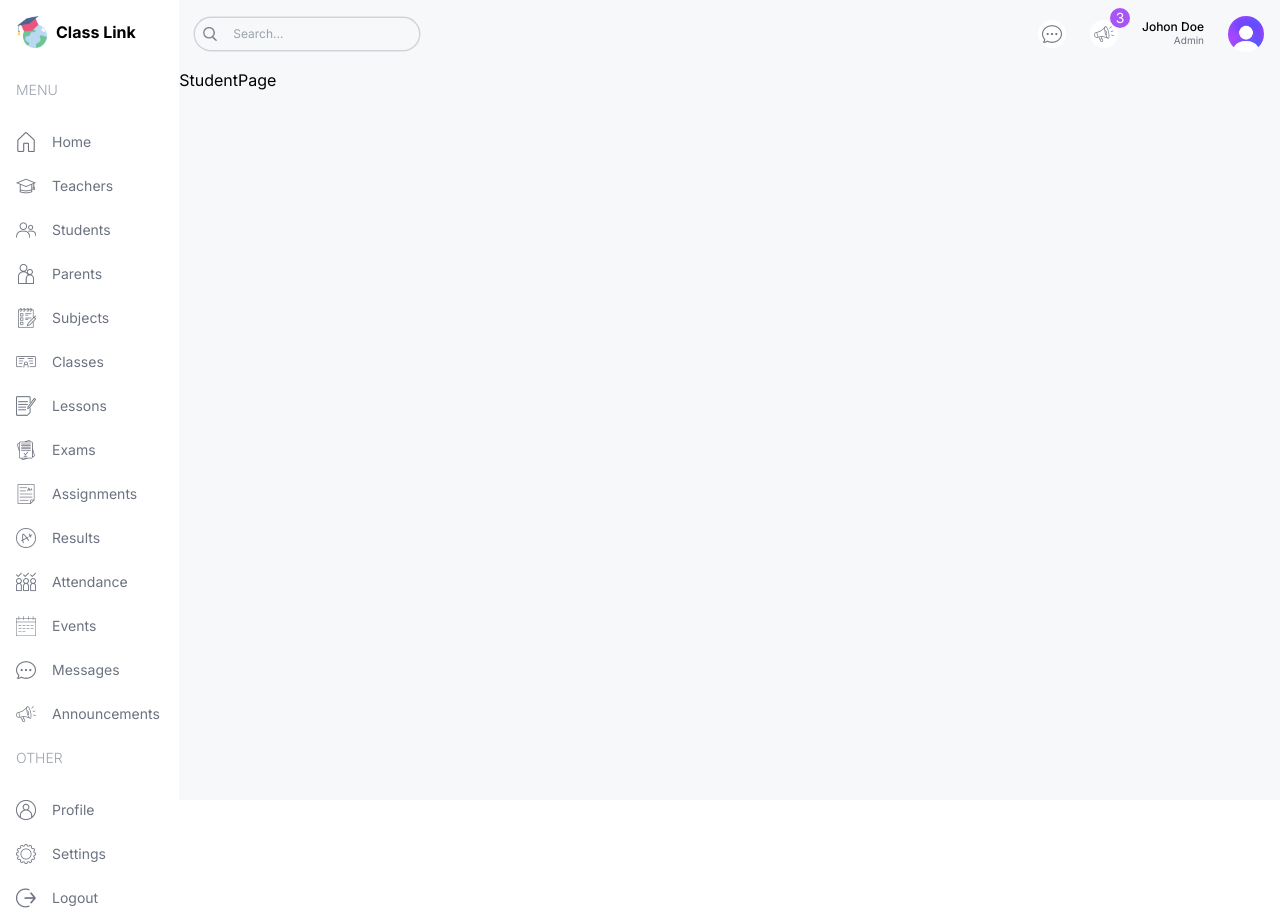
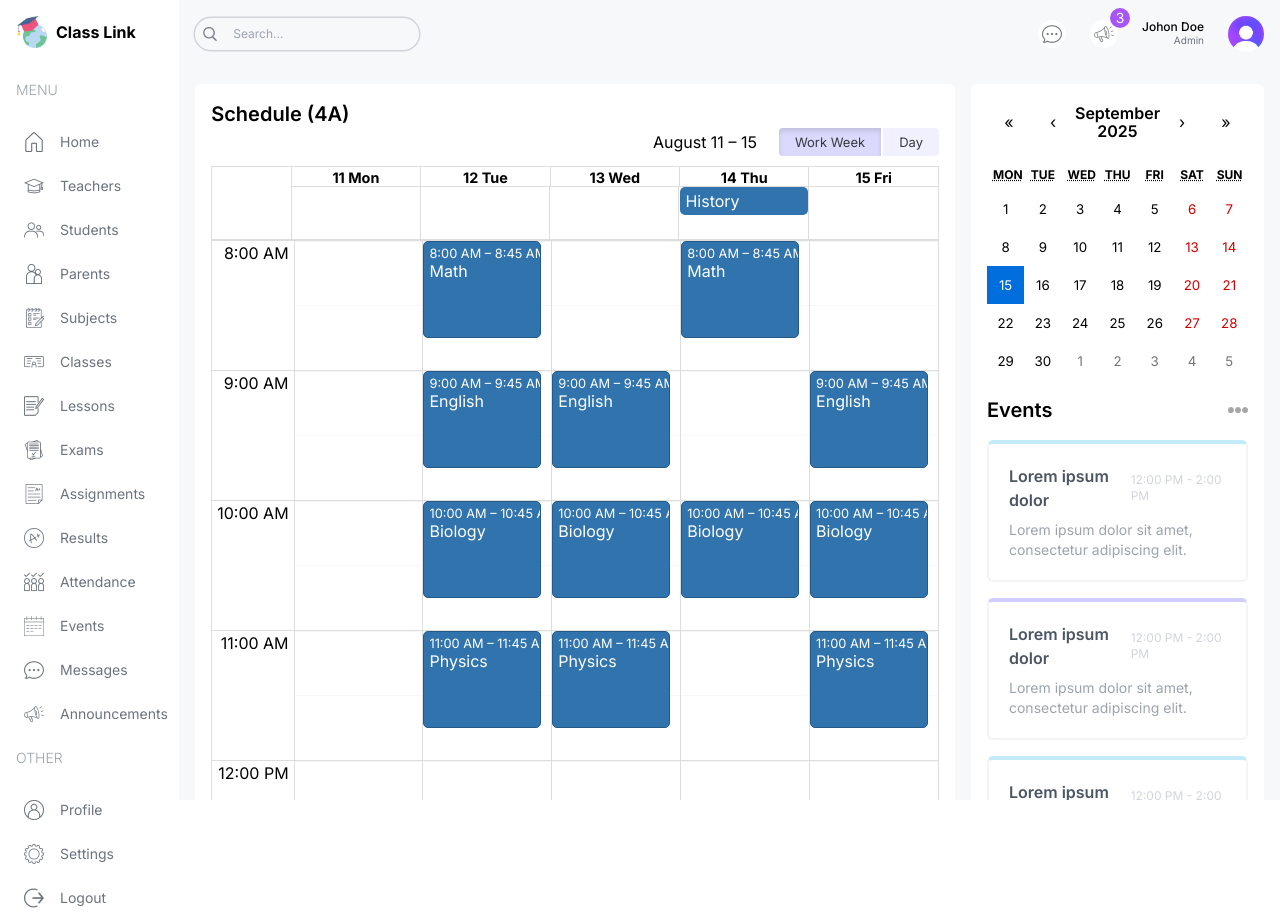
Before and after one commit to AimableUK/Class-Link, a Next.js app: page /student in a window 1280 px wide. Built offline with nearby package versions, Linux system fonts and the light colour scheme.

Commit message:
Working with the students page UI

```diff
--- a/package.json
+++ b/package.json
@@ -9,8 +9,12 @@
     "lint": "next lint"
   },
   "dependencies": {
+    "@types/react-big-calendar": "^1.16.3",
+    "moment": "^2.30.1",
     "next": "14.2.5",
     "react": "^18",
+    "react-big-calendar": "^1.19.4",
+    "react-calendar": "^6.0.0",
     "react-dom": "^18",
     "recharts": "^3.2.0"
   },
--- a/src/app/(dashboard)/student/page.tsx
+++ b/src/app/(dashboard)/student/page.tsx
@@ -1,9 +1,26 @@
-import React from 'react'
+import Anouncements from "@/components/Anouncements";
+import BigCalendar from "@/components/BigCalendar";
+import EventCalendar from "@/components/EventCalendar";
+import React from "react";
 
 const StudentPage = () => {
   return (
-    <div>StudentPage</div>
-  )
-}
+    <div className="flex p-4 gap-4 flex-col xl:flex-row">
+      {/* left */}
+      <div className="w-full xl:2/3">
+        <div className="h-full bg-white p-4 rounded-md">
+          <h1 className="text-xl font-semibold">Schedule (4A)</h1>
+          <BigCalendar />
+        </div>
+      </div>
 
-export default StudentPage
+      {/* right */}
+      <div className="w-full xl:w-1/3 flex flex-col gap-8">
+        <EventCalendar />
+        <Anouncements />
+      </div>
+    </div>
+  );
+};
+
+export default StudentPage;
--- a/src/app/globals.css
+++ b/src/app/globals.css
@@ -1,3 +1,42 @@
 @tailwind base;
 @tailwind components;
 @tailwind utilities;
+
+.react-calendar {
+    width: 100% !important;
+    border: none !important;
+    font-family: 'inter', sans-serif !important;
+}
+
+.react-calendar__navigation__label__labelText{
+    font-weight: 600;
+}
+
+.react-calendar__title--active {
+    background-color: #C3EBFA !important;
+    color: #000 !important;
+}
+
+.rbc-btn-group:first-child {
+    display: none !important;
+}
+
+.rbc-toolbar-label {
+    text-align: right !important;
+    padding: 0px 20px !important;
+}
+
+.rbc-btn-group:last-child {
+    font-size: 13px !important;
+}
+
+.rbc-btn-group:last-child button {
+    border: none !important;
+    background-color: #f1f0ff !important;
+    margin-left: 2px !important;
+}
+
+.rbc-btn-group button.rbc-active {
+    background-color: #dbdafe !important;
+    box-shadow: none;
+}
--- /dev/null
+++ b/src/components/Anouncements.tsx
@@ -0,0 +1,49 @@
+import React from "react";
+
+const Anouncements = () => {
+  return (
+    <div className="bg-white p-4 rounded-md">
+      <div className="flex items-center justify-between">
+        <h1 className="text-xl font-semibold">Anouncements</h1>
+        <span className="text-sm text-gray-400">View All</span>
+      </div>
+      <div className="flex flex-col gap-4 mt-4">
+        <div className="bg-classSkyLight rounded-md p-4">
+          <div className="flex items-center justify-between">
+            <h2 className="font-medium">Lorem ipsum dolor sit amet.</h2>
+            <span className="text-xs text-gray-400 bg-white rounded-md px-1 py-1">
+              2025-01-01
+            </span>
+          </div>
+          <p className="text-sm text-gray-400 mt-1">
+            Lorem ipsum dolor sit amet consectetur adipisicing elit.
+          </p>
+        </div>
+        <div className="bg-classSkyPurpleLight rounded-md p-4">
+          <div className="flex items-center justify-between">
+            <h2 className="font-medium">Lorem ipsum dolor sit amet.</h2>
+            <span className="text-xs text-gray-400 bg-white rounded-md px-1 py-1">
+              2025-01-01
+            </span>
+          </div>
+          <p className="text-sm text-gray-400 mt-1">
+            Lorem ipsum dolor sit amet consectetur adipisicing elit.
+          </p>
+        </div>
+        <div className="bg-classSkyYellowLight rounded-md p-4">
+          <div className="flex items-center justify-between">
+            <h2 className="font-medium">Lorem ipsum dolor sit amet.</h2>
+            <span className="text-xs text-gray-400 bg-white rounded-md px-1 py-1">
+              2025-01-01
+            </span>
+          </div>
+          <p className="text-sm text-gray-400 mt-1">
+            Lorem ipsum dolor sit amet consectetur adipisicing elit. Ut
+          </p>
+        </div>
+      </div>
+    </div>
+  );
+};
+
+export default Anouncements;
--- /dev/null
+++ b/src/components/BigCalendar.tsx
@@ -0,0 +1,35 @@
+"use client";
+
+import { Calendar, momentLocalizer, View, Views } from "react-big-calendar";
+import moment from "moment";
+import { calendarEvents } from "@/lib/data";
+import "react-big-calendar/lib/css/react-big-calendar.css";
+import { useState } from "react";
+
+const localizer = momentLocalizer(moment);
+
+const BigCalendar = () => {
+  const [view, setView] = useState<View>(Views.WORK_WEEK);
+
+  const handleOnChangeView = (selectedView: View) => {
+    setView(selectedView);
+  };
+
+  return (
+    <Calendar
+      localizer={localizer}
+      events={calendarEvents}
+      startAccessor="start"
+      endAccessor="end"
+      views={["work_week", "day"]}
+      view={view}
+      style={{ height: "98%" }}
+      onView={handleOnChangeView}
+      min={new Date(2025, 1, 0, 8, 0, 0)}
+      max={new Date(2025, 1, 0, 17, 0, 0)}
+      defaultDate={calendarEvents[0].start}
+    />
+  );
+};
+
+export default BigCalendar;
--- /dev/null
+++ b/src/components/EventCalendar.tsx
@@ -0,0 +1,62 @@
+"use client";
+
+import Image from "next/image";
+import { useState } from "react";
+import Calendar from "react-calendar";
+import "react-calendar/dist/Calendar.css";
+import Anouncements from "./Anouncements";
+
+// temporary
+const events = [
+  {
+    id: 1,
+    title: "Lorem ipsum dolor",
+    time: "12:00 PM - 2:00 PM",
+    description: "Lorem ipsum dolor sit amet, consectetur adipiscing elit.",
+  },
+  {
+    id: 2,
+    title: "Lorem ipsum dolor",
+    time: "12:00 PM - 2:00 PM",
+    description: "Lorem ipsum dolor sit amet, consectetur adipiscing elit.",
+  },
+  {
+    id: 3,
+    title: "Lorem ipsum dolor",
+    time: "12:00 PM - 2:00 PM",
+    description: "Lorem ipsum dolor sit amet, consectetur adipiscing elit.",
+  },
+];
+
+type ValuePiece = Date | null;
+
+type Value = ValuePiece | [ValuePiece, ValuePiece];
+
+const EventCalendar = () => {
+  const [value, onChange] = useState<Value>(new Date());
+  return (
+    <div className="bg-white p-4 rounded-md">
+      <Calendar onChange={onChange} value={value} />
+      <div className="flex items-center justify-between">
+        <h1 className="text-xl font-semibold my-4">Events</h1>
+        <Image src="/moreDark.png" alt="more icon" width={20} height={20} />
+      </div>
+      <div className="flex flex-col gap-4">
+        {events.map((event) => (
+          <div
+            className="p-5 rounded-md border-2 border-gray-100 border-t-4 odd:border-t-classSky even:border-t-classSkyPurple"
+            key={event.id}
+          >
+            <div className="flex items-center justify-between">
+              <h1 className="font-semibold text-gray-600">{event.title}</h1>
+              <span className="text-gray-300 text-xs">{event.time}</span>
+            </div>
+            <p className="mt-2 text-gray-400 text-sm">{event.description}</p>
+          </div>
+        ))}
+      </div>
+    </div>
+  );
+};
+
+export default EventCalendar;
--- /dev/null
+++ b/src/components/FinanceChart.tsx
@@ -0,0 +1,111 @@
+"use client";
+
+import Image from "next/image";
+import {
+  LineChart,
+  Line,
+  XAxis,
+  YAxis,
+  CartesianGrid,
+  Tooltip,
+  Legend,
+  ResponsiveContainer,
+} from "recharts";
+
+const data = [
+  {
+    name: "Jan",
+    income: 4000,
+    expense: 2400,
+  },
+  {
+    name: "Feb",
+    income: 3000,
+    expense: 1398,
+  },
+  {
+    name: "Jul",
+    income: 2000,
+    expense: 9800,
+  },
+  {
+    name: "AUg",
+    income: 2780,
+    expense: 3908,
+  },
+  {
+    name: "Sep",
+    income: 1890,
+    expense: 4800,
+  },
+  {
+    name: "Oct",
+    income: 2390,
+    expense: 3800,
+  },
+  {
+    name: "Nov",
+    income: 3490,
+    expense: 4300,
+  },
+  {
+    name: "Dec",
+    income: 3490,
+    expense: 4300,
+  },
+];
+
+const FinanceChart = () => {
+  return (
+    <div className="bg-white rounded-xl w-full h-full p-4">
+      {/* TITLE */}
+      <div className="flex justify-between items-center">
+        <h1 className="text-lg font-semibold">Finance</h1>
+        <Image src="/moreDark.png" alt="" width={20} height={20} />
+      </div>
+      <ResponsiveContainer width="100%" height="90%">
+        <LineChart
+          width={500}
+          height={300}
+          data={data}
+          margin={{
+            top: 5,
+            right: 30,
+            left: 20,
+            bottom: 5,
+          }}
+        >
+          <CartesianGrid strokeDasharray="3 3" stroke="#ddd" />
+          <XAxis
+            dataKey="name"
+            axisLine={false}
+            tick={{ fill: "#d1d5db" }}
+            tickLine={false}
+            tickMargin={20}
+          />
+          <YAxis axisLine={false} tick={{ fill: "#d1d5db" }} tickLine={false} />
+          <Tooltip />
+          <Legend
+            align="center"
+            verticalAlign="top"
+            wrapperStyle={{ paddingTop: "10px", paddingBottom: "30px" }}
+          />
+          <Line
+            type="monotone"
+            dataKey="income"
+            stroke="#C3EBFA"
+            strokeWidth={5}
+          />
+          <Line
+            type="monotone"
+            dataKey="expense"
+            stroke="#CFCEFF"
+            strokeWidth={5}
+          />
+        </LineChart>
+      </ResponsiveContainer>
+    </div>
+  );
+};
+
+export default FinanceChart;
--- a/src/components/Menu.tsx
+++ b/src/components/Menu.tsx
@@ -113,6 +113,7 @@
   },
 ];
 
+import { role } from "@/lib/data";
 import Image from "next/image";
 import Link from "next/link";
 import React from "react";
@@ -125,11 +126,13 @@
           <span className="hidden lg:block text-gray-400 font-light my-4">
             {i.title}
           </span>
-          {i.items.map((item) => (
+          {i.items.map((item) => {
+            if (item.visible.includes(role)) {
+              return (
                 <Link
                   href={item.href}
                   key={item.label}
-              className="flex items-center justify-center lg:justify-start gap-4 text-gray-500 py-2"
+                  className="flex items-center justify-center lg:justify-start gap-4 text-gray-500 py-2 md:px-2 rounded-md hover:bg-classSkyLight"
                 >
                   <Image
                     src={item.icon}
@@ -139,7 +142,9 @@
                   />
                   <span className="hidden lg:block">{item.label}</span>
                 </Link>
-          ))}
+              );
+            }
+          })}
         </div>
       ))}
     </div>
--- a/src/lib/data.ts
+++ b/src/lib/data.ts
@@ -921,143 +921,143 @@
   {
     title: "Math",
     allDay: false,
-    start: new Date(2024, 7, 12, 8, 0),
-    end: new Date(2024, 7, 12, 8, 45),
+    start: new Date(2025, 7, 12, 8, 0),
+    end: new Date(2025, 7, 12, 8, 45),
   },
   {
     title: "English",
     allDay: false,
-    start: new Date(2024, 7, 12, 9, 0),
-    end: new Date(2024, 7, 12, 9, 45),
+    start: new Date(2025, 7, 12, 9, 0),
+    end: new Date(2025, 7, 12, 9, 45),
   },
   {
     title: "Biology",
     allDay: false,
-    start: new Date(2024, 7, 12, 10, 0),
-    end: new Date(2024, 7, 12, 10, 45),
+    start: new Date(2025, 7, 12, 10, 0),
+    end: new Date(2025, 7, 12, 10, 45),
   },
   {
     title: "Physics",
     allDay: false,
-    start: new Date(2024, 7, 12, 11, 0),
-    end: new Date(2024, 7, 12, 11, 45),
+    start: new Date(2025, 7, 12, 11, 0),
+    end: new Date(2025, 7, 12, 11, 45),
   },
   {
     title: "Chemistry",
     allDay: false,
-    start: new Date(2024, 7, 12, 13, 0),
-    end: new Date(2024, 7, 12, 13, 45),
+    start: new Date(2025, 7, 12, 13, 0),
+    end: new Date(2025, 7, 12, 13, 45),
   },
   {
     title: "History",
     allDay: false,
-    start: new Date(2024, 7, 12, 14, 0),
-    end: new Date(2024, 7, 12, 14, 45),
+    start: new Date(2025, 7, 12, 14, 0),
+    end: new Date(2025, 7, 12, 14, 45),
   },
   {
     title: "English",
     allDay: false,
-    start: new Date(2024, 7, 13, 9, 0),
-    end: new Date(2024, 7, 13, 9, 45),
+    start: new Date(2025, 7, 13, 9, 0),
+    end: new Date(2025, 7, 13, 9, 45),
   },
   {
     title: "Biology",
     allDay: false,
-    start: new Date(2024, 7, 13, 10, 0),
-    end: new Date(2024, 7, 13, 10, 45),
+    start: new Date(2025, 7, 13, 10, 0),
+    end: new Date(2025, 7, 13, 10, 45),
   },
   {
     title: "Physics",
     allDay: false,
-    start: new Date(2024, 7, 13, 11, 0),
-    end: new Date(2024, 7, 13, 11, 45),
+    start: new Date(2025, 7, 13, 11, 0),
+    end: new Date(2025, 7, 13, 11, 45),
   },
 
   {
     title: "History",
     allDay: false,
-    start: new Date(2024, 7, 13, 14, 0),
-    end: new Date(2024, 7, 13, 14, 45),
+    start: new Date(2025, 7, 13, 14, 0),
+    end: new Date(2025, 7, 13, 14, 45),
   },
   {
     title: "Math",
     allDay: false,
-    start: new Date(2024, 7, 14, 8, 0),
-    end: new Date(2024, 7, 14, 8, 45),
+    start: new Date(2025, 7, 14, 8, 0),
+    end: new Date(2025, 7, 14, 8, 45),
   },
   {
     title: "Biology",
     allDay: false,
-    start: new Date(2024, 7, 14, 10, 0),
-    end: new Date(2024, 7, 14, 10, 45),
+    start: new Date(2025, 7, 14, 10, 0),
+    end: new Date(2025, 7, 14, 10, 45),
   },
 
   {
     title: "Chemistry",
     allDay: false,
-    start: new Date(2024, 7, 14, 13, 0),
-    end: new Date(2024, 7, 14, 13, 45),
+    start: new Date(2025, 7, 14, 13, 0),
+    end: new Date(2025, 7, 14, 13, 45),
   },
   {
     title: "History",
     allDay: false,
-    start: new Date(2024, 7, 14, 14, 0),
-    end: new Date(2024, 7, 13, 14, 45),
+    start: new Date(2025, 7, 14, 14, 0),
+    end: new Date(2025, 7, 13, 14, 45),
   },
   {
     title: "English",
     allDay: false,
-    start: new Date(2024, 7, 15, 9, 0),
-    end: new Date(2024, 7, 15, 9, 45),
+    start: new Date(2025, 7, 15, 9, 0),
+    end: new Date(2025, 7, 15, 9, 45),
   },
   {
     title: "Biology",
     allDay: false,
-    start: new Date(2024, 7, 15, 10, 0),
-    end: new Date(2024, 7, 15, 10, 45),
+    start: new Date(2025, 7, 15, 10, 0),
+    end: new Date(2025, 7, 15, 10, 45),
   },
   {
     title: "Physics",
     allDay: false,
-    start: new Date(2024, 7, 15, 11, 0),
-    end: new Date(2024, 7, 15, 11, 45),
+    start: new Date(2025, 7, 15, 11, 0),
+    end: new Date(2025, 7, 15, 11, 45),
   },
 
   {
     title: "History",
     allDay: false,
-    start: new Date(2024, 7, 15, 14, 0),
-    end: new Date(2024, 7, 15, 14, 45),
+    start: new Date(2025, 7, 15, 14, 0),
+    end: new Date(2025, 7, 15, 14, 45),
   },
   {
     title: "Math",
     allDay: false,
-    start: new Date(2024, 7, 16, 8, 0),
-    end: new Date(2024, 7, 16, 8, 45),
+    start: new Date(2025, 7, 16, 8, 0),
+    end: new Date(2025, 7, 16, 8, 45),
   },
   {
     title: "English",
     allDay: false,
-    start: new Date(2024, 7, 16, 9, 0),
-    end: new Date(2024, 7, 16, 9, 45),
+    start: new Date(2025, 7, 16, 9, 0),
+    end: new Date(2025, 7, 16, 9, 45),
   },
 
   {
     title: "Physics",
     allDay: false,
-    start: new Date(2024, 7, 16, 11, 0),
-    end: new Date(2024, 7, 16, 11, 45),
+    start: new Date(2025, 7, 16, 11, 0),
+    end: new Date(2025, 7, 16, 11, 45),
   },
   {
     title: "Chemistry",
     allDay: false,
-    start: new Date(2024, 7, 16, 13, 0),
-    end: new Date(2024, 7, 16, 13, 45),
+    start: new Date(2025, 7, 16, 13, 0),
+    end: new Date(2025, 7, 16, 13, 45),
   },
   {
     title: "History",
     allDay: false,
-    start: new Date(2024, 7, 16, 14, 0),
-    end: new Date(2024, 7, 16, 14, 45),
+    start: new Date(2025, 7, 16, 14, 0),
+    end: new Date(2025, 7, 16, 14, 45),
   },
 ];
```
Also changed, not shown: src/app/(dashboard)/admin/page.tsx (+13 -2 lines), 1 other file (tests, documents, lock files or other folders). Lines whose indentation alone changed are shown as unchanged.
